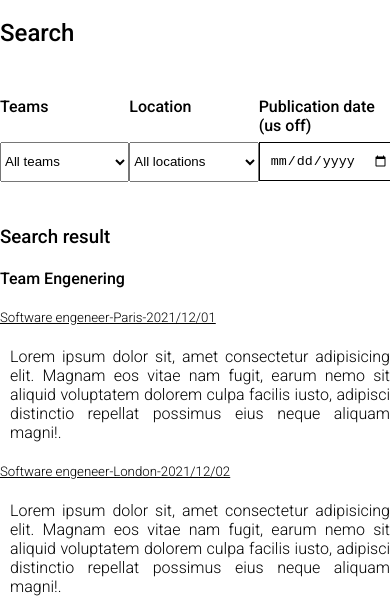
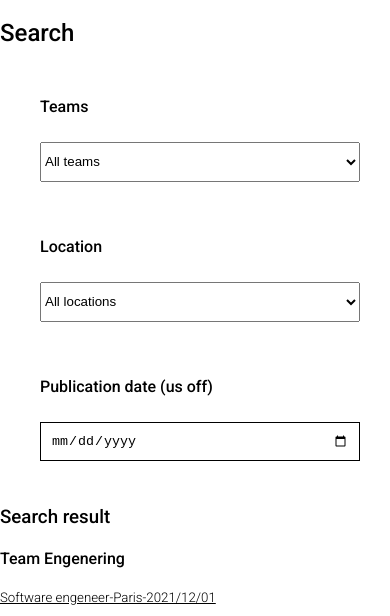
Before and after one commit to saafi-prog/kiss, a plain HTML site: page kiss html/jobs.html in a window 390 px wide. Shown: the part 162-778 px from the top of the page. Drawn offline with Linux system fonts and the light colour scheme.

Commit message:
responsive page jobs

```diff
--- a/kiss_style/style.css
+++ b/kiss_style/style.css
@@ -217,7 +217,11 @@ h5 {
 
     }
 
-
+    .info{
+        display: flex;
+        flex-direction: column;
+        justify-content: space-between;
+    }
     .input-layout{
 
         margin-bottom: 10px;
```
